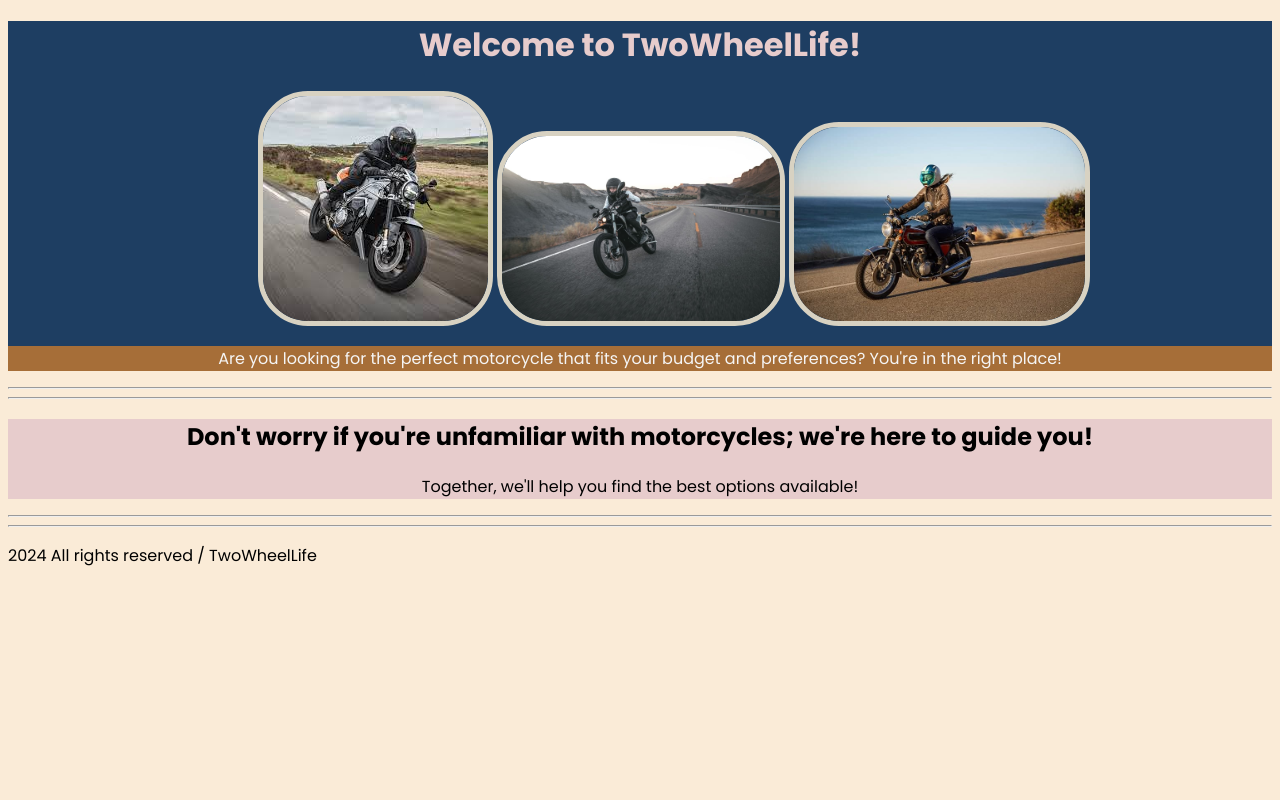
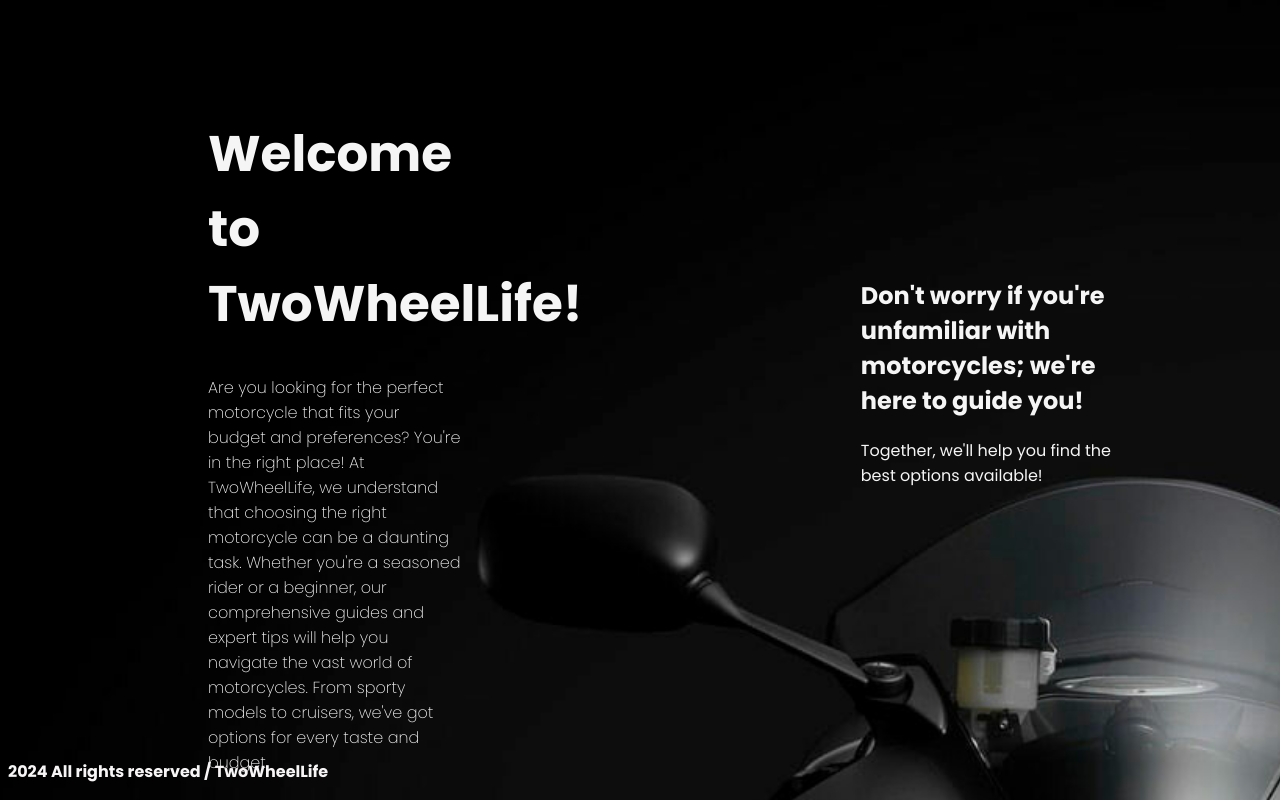
Before and after one commit to limonmert/twowheellife_testing, a plain HTML site: page index.html in a window 1280 px wide. Shown: the top 800 px of the page. Drawn offline with Linux system fonts and the light colour scheme.

Commit message:
Add files via upload

```diff
--- a/index.html
+++ b/index.html
@@ -15,24 +15,23 @@
 </head>
 <body>
 
-
+    <div class="main-div">
 
         <div class="div1">
             <h1 class="head1">Welcome to TwoWheelLife!</h1>
-        <img class ="img1" src="./assets/motorcylcle.jpeg"/>
-        <img class ="img2" src="./assets/bike2.jpg"/>
-        <img class ="img3" src="./assets/motorcycle-pros-cons-2.jpg"/>
+
 
             <p class="p1">
-            Are you looking for the perfect motorcycle that fits your budget and preferences?
-            You're in the right place!
+                Are you looking for the perfect motorcycle that fits your budget and preferences? You're in the right place!
+
+                At TwoWheelLife, we understand that choosing the right motorcycle can be a daunting task. Whether you're a seasoned rider or a beginner, our comprehensive guides and expert tips will help you navigate the vast world of motorcycles. From sporty models to cruisers, we've got options for every taste and budget.
            </p>
 
 
 
 
         </div>
-<hr/><hr/>
+
         <div class="div2">
 
             <h2 class="head2">Don't worry if you're unfamiliar with motorcycles;
@@ -45,9 +44,15 @@
 
 
         </div>
-<hr/><hr/>
+
         <footer>
             <p>2024 All rights reserved / TwoWheelLife</p>
         </footer>
+
+
+
+    </div>
+
+
 </body>
 </html>
--- a/style.css
+++ b/style.css
@@ -1,55 +1,93 @@
-html{
-    background-color:antiquewhite;
+body{
+    margin-bottom:2500px;
 }
 
 .p1{
     color:whitesmoke;
-    background-color:#A66E38;
-    text-align: center;
+    font-weight: 200;
+
 
 }
 .p2{
-    text-align: center;
 
+    color:whitesmoke;
 }
+
+h1{
+    color:whitesmoke;
+    font-size: 50px;
+}
+h2{
+    color:whitesmoke;
+}
+footer{
+    color:rgb(247, 245, 245);
+    clear:both;
+    text-align: right;
+    position:fixed;
+    bottom:0px;
+    font-weight: 700;
+}
+
 .div1{
-    background-color:#1E3E62;
-}
-.div2{
-    background-color: #E7CCCC;
-}
-.img1{
-    border-radius: 50px;
-    border:5px solid #D8D2C2;
+    float:left;
+    width:20%;
 
-    margin-left: 250px;
-}
-.img2{
-    border-radius: 50px;
-    border:5px solid #D8D2C2;
-    width:22%;
-    height:22%;
 
-}
-.img3{
-    border-radius: 50px;
-    border:5px solid #D8D2C2;
-    width:23%;
-    height:23%;
+    position:relative;
+    left: 200px;
+    top:75px;
 
 
 }
-.head1{
-    color: #E7CCCC;
-    text-align:center
+.div2{
+    float:left;
+    width:20%;
+
+    position:relative;
+    left: 600px;
+    top:250px;
+
 }
-.head2{
-    text-align: center;
-}
-
 h1,p,h2,footer{
     font-family: "Poppins", sans-serif;
 
     font-style: normal;
 
   }
+body{
+    background-image: url(./assets/195228-2560x1600-desktop-hd-motorcycle-background.jpg);
+    background-position:center;
+    background-size:cover;
+}
+
+
+@media (max-width: 600px) {
+
+
+    .div1, .div2 {
+        float: none; /* Float'ı kaldır */
+        width: 50%; /* Genişliği artır */
+        margin: 0 auto; /* Ortala */
+        position: relative; /* Pozisyonu ayarla */
+         /* Yüksekliği sıfırla */
+    }
+
+    .div1 {
+        margin-bottom: 75px; /* Divler arasında boşluk ekle */
+        left:5px;
+        top:25px;
+    }
+    .div2{
+        left:5px;
+    }
+
+    h1 {
+        font-size: 30px; /* Başlık boyutunu küçült */
+    }
+
+    footer {
+        font-size: 14px; /* Footer yazı boyutunu küçült */
+        text-align: center; /* Ortala */
+    }
+}
```
Also changed, not shown: assets/195228-2560x1600-desktop-hd-motorcycle-background.jpg (added). Lines whose indentation alone changed are shown as unchanged.
